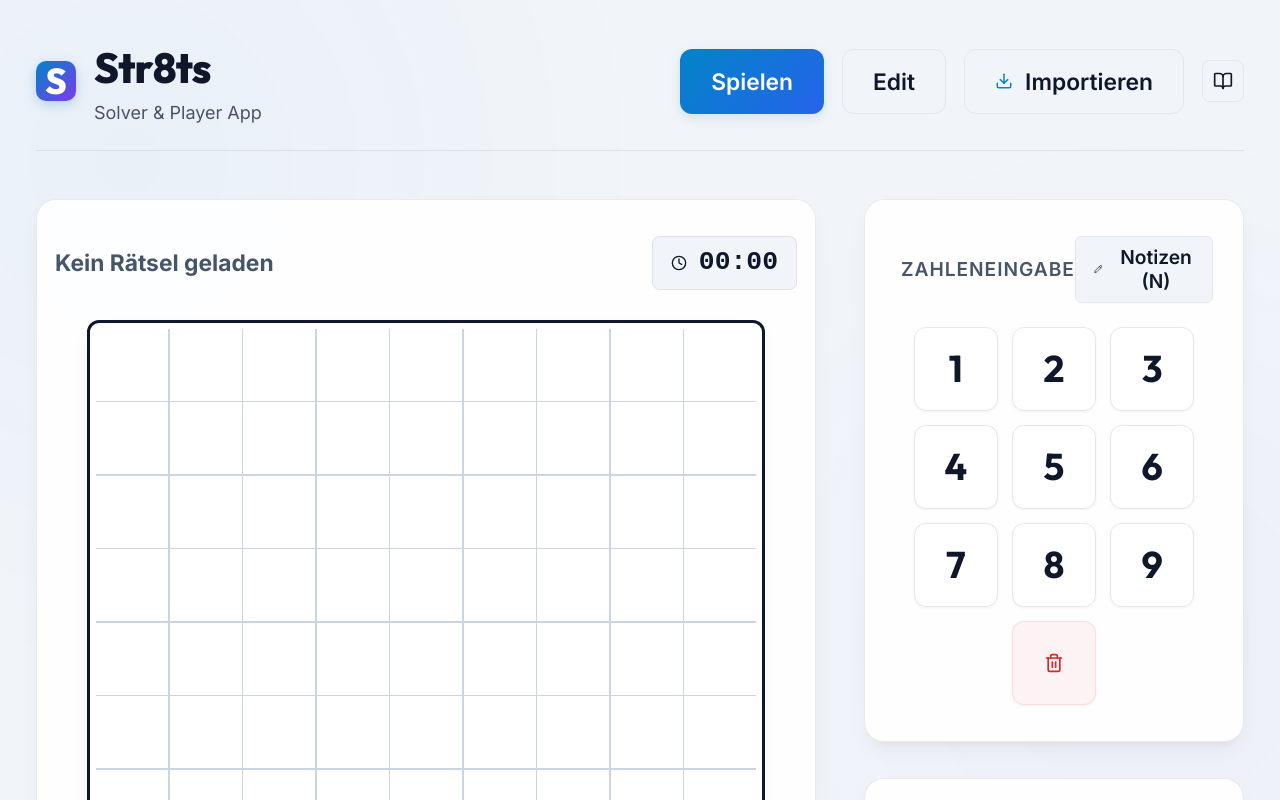
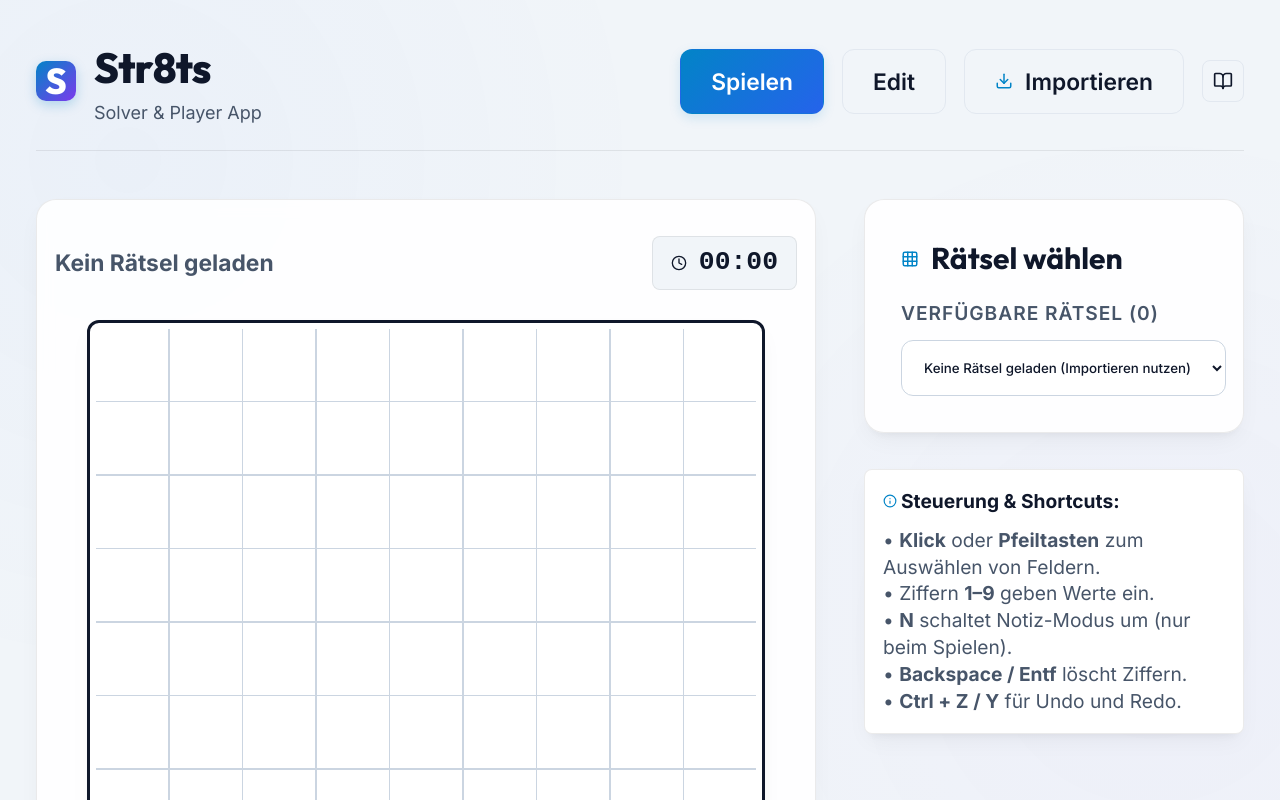
Before and after one commit to hucky61/straights, a React (Vite) app: page / in a window 1280 px wide. Shown: the top 800 px of the page. Built offline with nearby package versions, Linux system fonts and the light colour scheme.

Commit message:
feat: create main App component with game state and UI logic for Str8ts puzzle game

```diff
--- a/src/App.jsx
+++ b/src/App.jsx
@@ -828,7 +828,7 @@ export default function App() {
                 Notizen (N)
               </button>
             )}
-            <button className="btn btn-secondary btn-icon numpad-erase" onClick={handleDelete} disabled={!selectedCell} title="Feld leeren">
+            <button className="btn btn-danger btn-icon numpad-erase" onClick={handleDelete} disabled={!selectedCell} title="Feld leeren">
               <Trash2 size={20} />
             </button>
             <button className="btn btn-secondary btn-icon" onClick={handleUndo} disabled={history.length === 0} title="Rückgängig (Ctrl+Z)">
@@ -859,53 +859,6 @@ export default function App() {
 
         {/* Right Side: Control Panels */}
         <div className="sidebar-panel">
-
-          {/* Interactive Numpad & Controls */}
-          <div className="glass-panel numpad-container">
-            <div style={{ display: 'flex', justifyContent: 'space-between', alignItems: 'center', marginBottom: '0.25rem' }}>
-              <span className="label-text">Zahleneingabe</span>
-              {gameMode === 'play' && (
-                <button
-                  className={`btn pencil-mode-btn ${pencilMode ? 'active' : 'btn-secondary'}`}
-                  style={{ padding: '0.35rem 0.75rem', fontSize: '0.8rem', borderRadius: '6px' }}
-                  onClick={() => setPencilMode(!pencilMode)}
-                >
-                  <Pencil size={12} style={{ marginRight: '4px' }} />
-                  Notizen (N)
-                </button>
-              )}
-            </div>
-
-            <div className="numpad-grid">
-              {Array.from({ length: boardSize }, (_, i) => i + 1).map(num => (
-                <button
-                  key={num}
-                  className="numpad-btn"
-                  onClick={() => handleInput(num)}
-                  disabled={!selectedCell}
-                >
-                  {num}
-                </button>
-              ))}
-              {/* Fill remaining slots to maintain nice 3x3 layout if size is 9, or add space */}
-              {boardSize === 9 ? (
-                <>
-                  <div />
-                  <button className="numpad-btn numpad-erase" onClick={handleDelete} disabled={!selectedCell} title="Feld leeren">
-                    <Trash2 size={20} />
-                  </button>
-                  <div />
-                </>
-              ) : (
-                <>
-                  <div />
-                  <button className="numpad-btn numpad-erase" onClick={handleDelete} disabled={!selectedCell} title="Feld leeren">
-                    <Trash2 size={20} />
-                  </button>
-                </>
-              )}
-            </div>
-          </div>
 
           {/* Saved Puzzles Selector (Only in Play mode) */}
           {gameMode === 'play' && (
```
